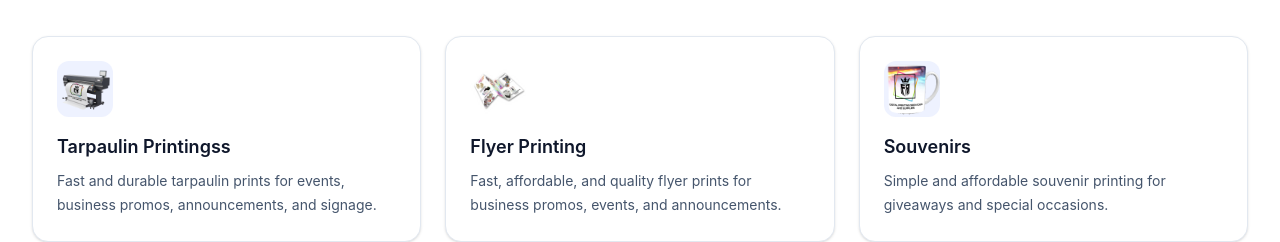
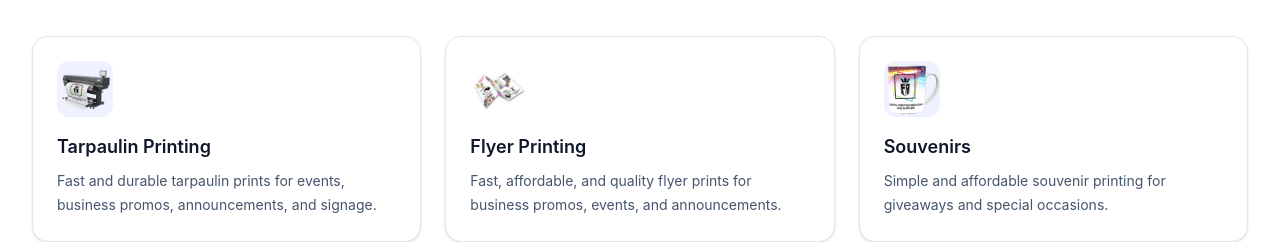
Before and after one commit to lasiafshaik-droid/FR-Digital-Printing, a React (Vite) app: page / in a window 1280 px wide. Shown: the part 1120-1362 px from the top of the page. Built offline with nearby package versions, Linux system fonts and the light colour scheme.

Commit message:
Fix typo in service name from 'Printingss' to 'Printing'
Yes

```diff
--- a/src/App.tsx
+++ b/src/App.tsx
@@ -8,7 +8,7 @@ const messengerLink = (text: string) =>
 
 const services = [
   {
-    name: 'Tarpaulin Printingss',
+    name: 'Tarpaulin Printing',
     description: 'Fast and durable tarpaulin prints for events, business promos, announcements, and signage.',
     icon: '/icon/tarp.png'
   },
```
